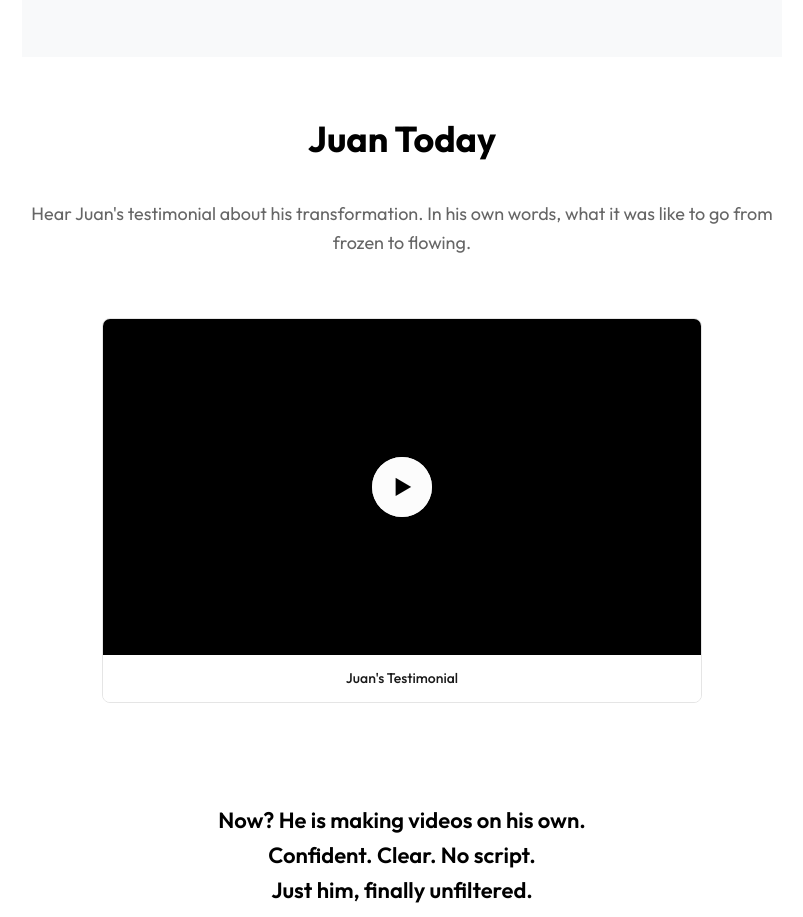
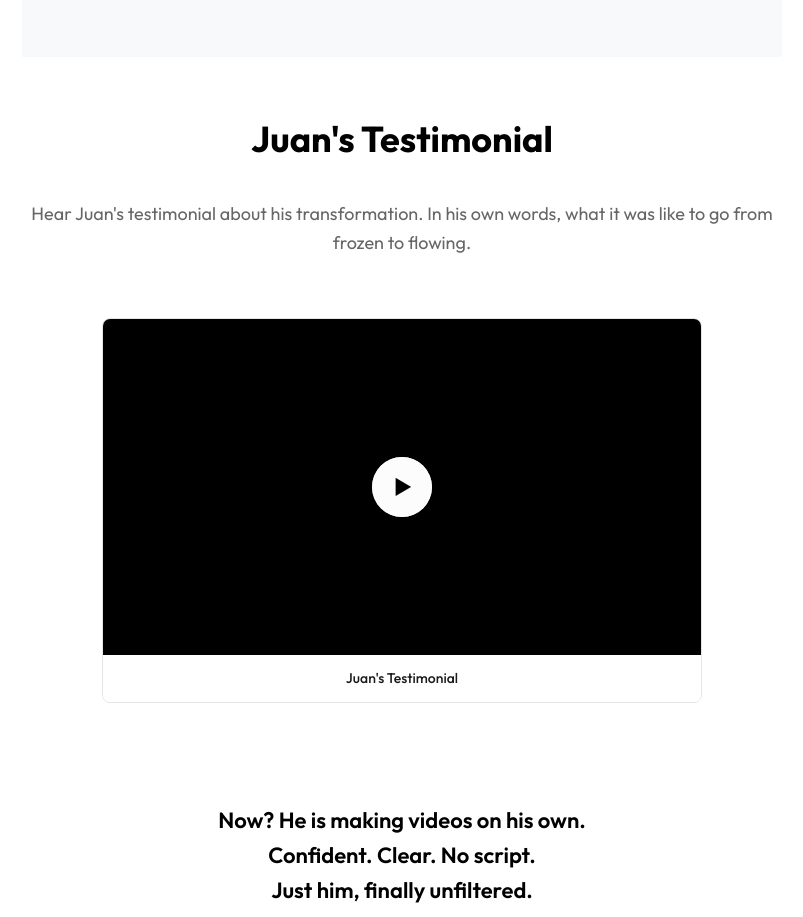
Before and after one commit to DeysonOrtiz/confidence-coach, a plain HTML site: page client-journey.html in a window 1280 px wide. Shown: the part 3622-4539 px from the top of the page, without its empty margins (238-1041 px from the left). Drawn offline with Linux system fonts and the light colour scheme; no server answers.

Commit message:
Update client-journey.html

```diff
--- a/client-journey.html
+++ b/client-journey.html
@@ -140,7 +140,7 @@
 
             <!-- Results Section -->
             <section class="section">
-                <h2 class="section-title">Juan Today</h2>
+                <h2 class="section-title">Juan's Testimonial</h2>
 
                 <p style="font-size: 18px; color: #666666; margin-bottom: 40px; text-align: center;">
                     Hear Juan's testimonial about his transformation. In his own words, what it was like to go from frozen to flowing.
```
